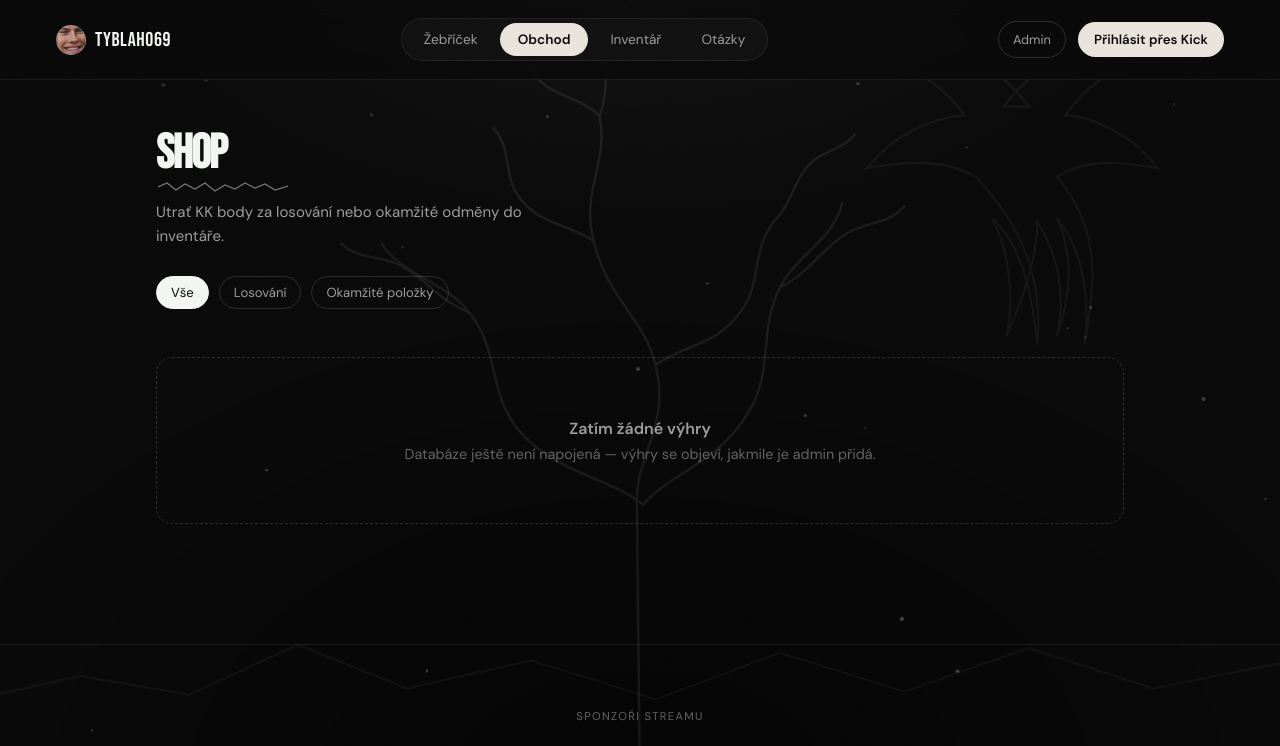
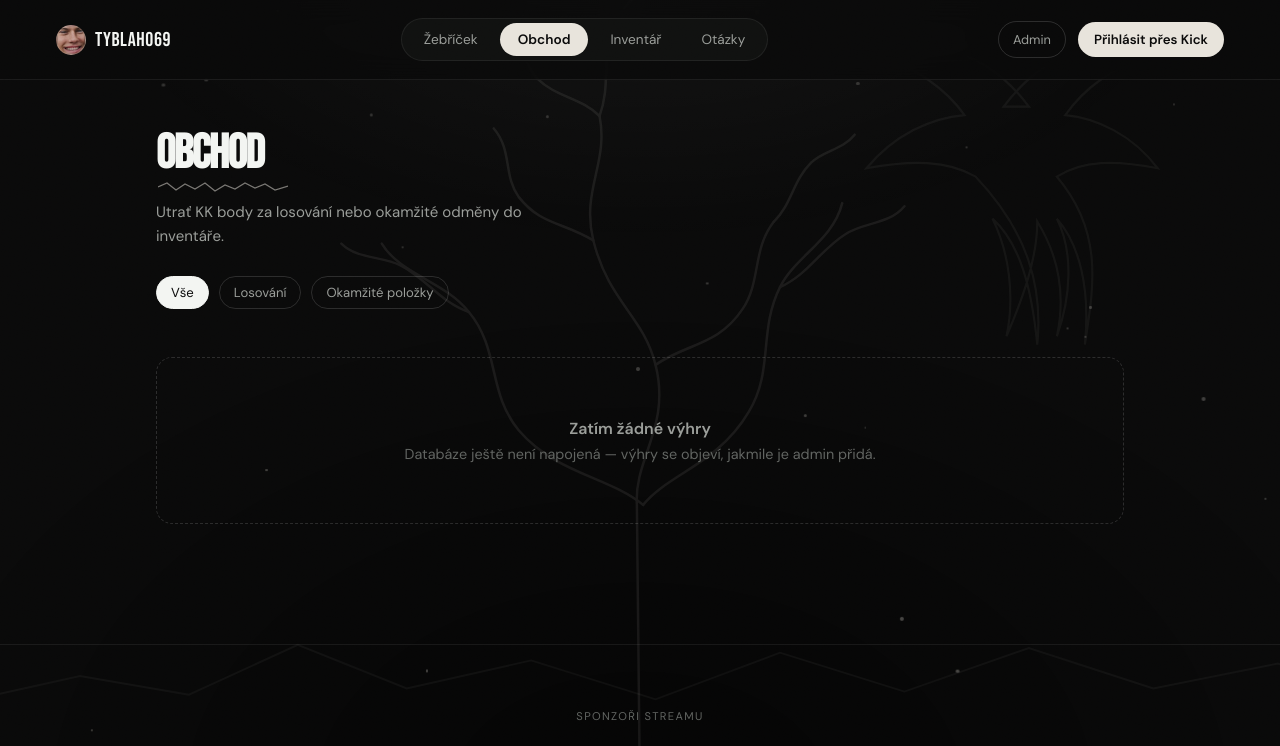
Before and after one commit to badorcauahoj-ai/stranka, a website: page public/index.html in a window 1280 px wide. Both pictures are taken after a click on the button "Obchod". Shown: the top 746 px of the page. Drawn offline with Linux system fonts and the light colour scheme; no server answers.

Commit message:
Update index.html

```diff
--- a/public/index.html
+++ b/public/index.html
@@ -126,7 +126,7 @@
   <section class="view" id="view-shop">
     <div class="lb-head">
       <div>
-        <h1 class="grunge">Shop</h1>
+        <h1 class="grunge">Obchod</h1>
         <p>Utrať KK body za losování nebo okamžité odměny do inventáře.</p>
       </div>
     </div>
```
